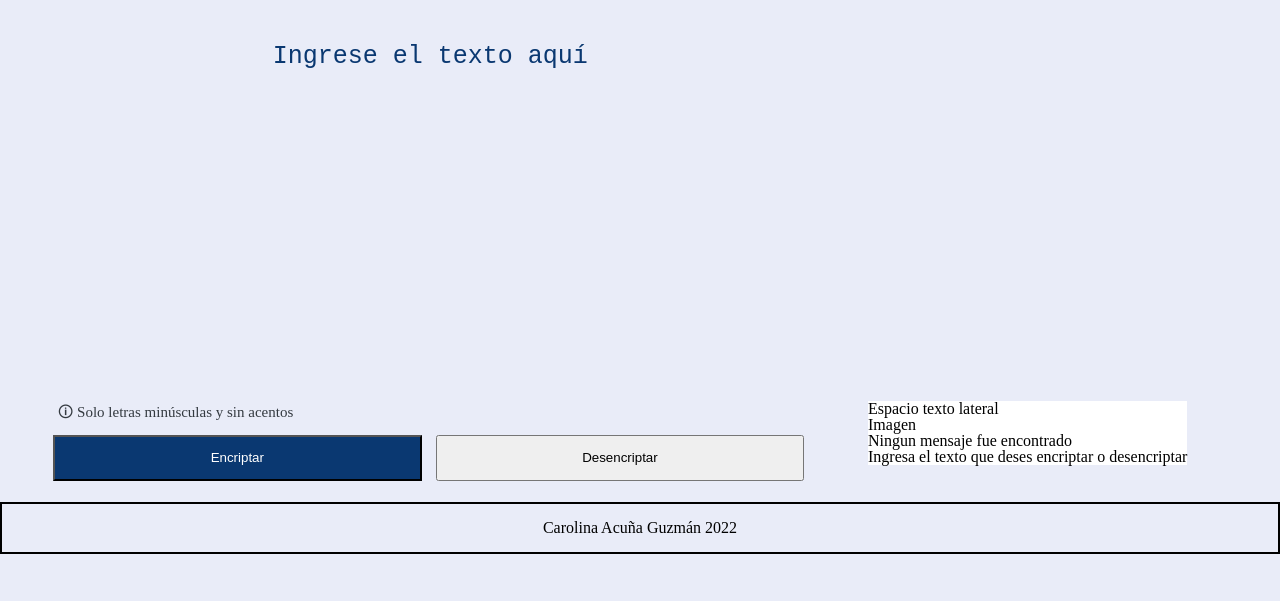
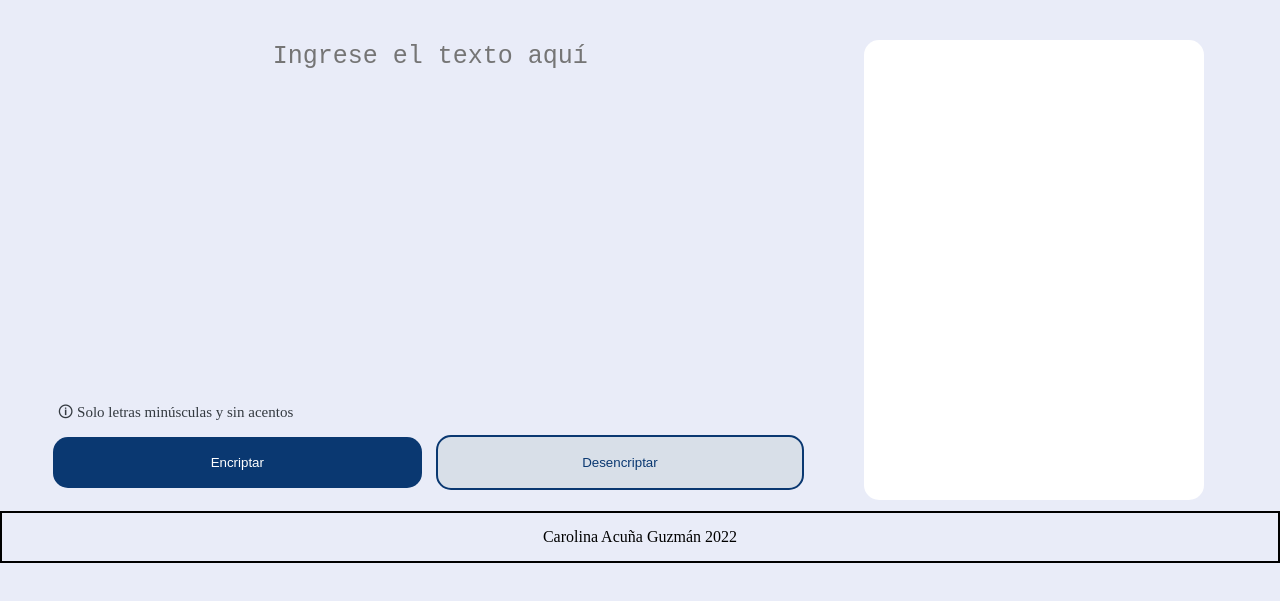
Before and after one commit to Caro-ag90/Portafolio, a plain HTML site: page Encriptador/index.html in a window 1280 px wide. Both pictures are taken after a click on the button "Desencriptar". Shown: the part 91-692 px from the top of the page. Drawn offline with Linux system fonts and the light colour scheme.

Commit message:
agregada función para desencriptar y mostrar lo desencriptado

```diff
--- a/Encriptador/index.html
+++ b/Encriptador/index.html
@@ -19,11 +19,11 @@
       <section class="contenido">
         <div class="principal">
           <form>
-            <textarea cols="40" rows="12" id="mensaje1" >Ingrese el texto aquí</textarea>
+            <textarea cols="40" rows="12" id="mensaje1" placeholder="Ingrese el texto aquí"></textarea>
             <p class="minuscula"> 🛈 Solo letras minúsculas y sin acentos</p>
 
             <button id="btn-encriptar" class="botones">Encriptar</button>
-            <input class="botones" type="button" value="Desencriptar">
+            <input id="btn-dencriptar" class="botones" type="button" value="Desencriptar">
 
 
           </form>
@@ -32,10 +32,13 @@
           </div>
 
           <div class="lateral">
-            <p id="textolateral">Espacio texto lateral</p>
-            <p>Imagen</p>
-          <h2>Ningun mensaje fue encontrado</h2>
-          <p>Ingresa el texto que deses encriptar o desencriptar</p>
+            <div id="textolateral">
+              <img src="images/Muñeco.png" alt="muñeco"></p>
+              <h2>Ningun mensaje fue encontrado</h2>
+              <p>Ingresa el texto que deses encriptar o desencriptar</p>
+            </div>
+
+
           </div>
 
         </section>
@@ -49,8 +52,8 @@
         </center>
     </footer>
     <script>
-
       let button = document.querySelector("#btn-encriptar");
+      let buttondes = document.querySelector("#btn-dencriptar");
       let texto=document.querySelector("textarea");
       const mostarEncriptado = document.getElementById('textolateral');
       let encriptado  ="";
@@ -81,16 +84,28 @@
           encriptado += aux;
 
         }
-       alert(encriptado);
-        mostarEncriptado.innerHTML += encriptado;
+
+        mostarEncriptado.innerHTML += "<p>"+encriptado+"</p>";
         return false;
+
+      }
+      function desencriptar(){
+        let mensaje=texto.value;
+        mostarEncriptado.innerHTML="";
+
+        mensaje = mensaje.replaceAll("ai", "a");
+        mensaje = mensaje.replaceAll("enter", "e");
+        mensaje = mensaje.replaceAll("imes", "i");
+        mensaje = mensaje.replaceAll("ober", "o");
+        mensaje = mensaje.replaceAll("ufat", "u");
+
+       mostarEncriptado.innerHTML += "<p>"+mensaje+"</p>";
 
       }
 
 
-
      button.onclick = encriptar;
-
+     buttondes.onclick =desencriptar;
 
      //
 
--- a/Encriptador/style.css
+++ b/Encriptador/style.css
@@ -39,8 +39,18 @@ textarea {
   }
   .botones{
     margin: 5px;
-    padding: 1em 2em;
+    padding: 18px;
     width: 48%;
+    border-radius: 15px;
+  }
+  #btn-encriptar{
+    border: none;
+  }
+
+  #btn-dencriptar{
+    border: solid 2px #0A3871;
+    color: #0A3871;
+    background: #D8DFE8;
   }
 
 button{
@@ -50,7 +60,20 @@ button{
 
 
   .lateral{
+    width:25%;
     background: #ffffff;
+    position: absolute;
+    height: 440px;
+    border-radius: 15px;
+    padding: 10px;
+    margin-bottom: 3px;
+  }
+
+  .lateral h2{
+    font-size: 18px;
+    font-weight: bold;
+    text-align: center;
+    margin-bottom: 10px;
   }
 
 
```
Also changed, not shown: Encriptador/images/Muñeco.png (added).
